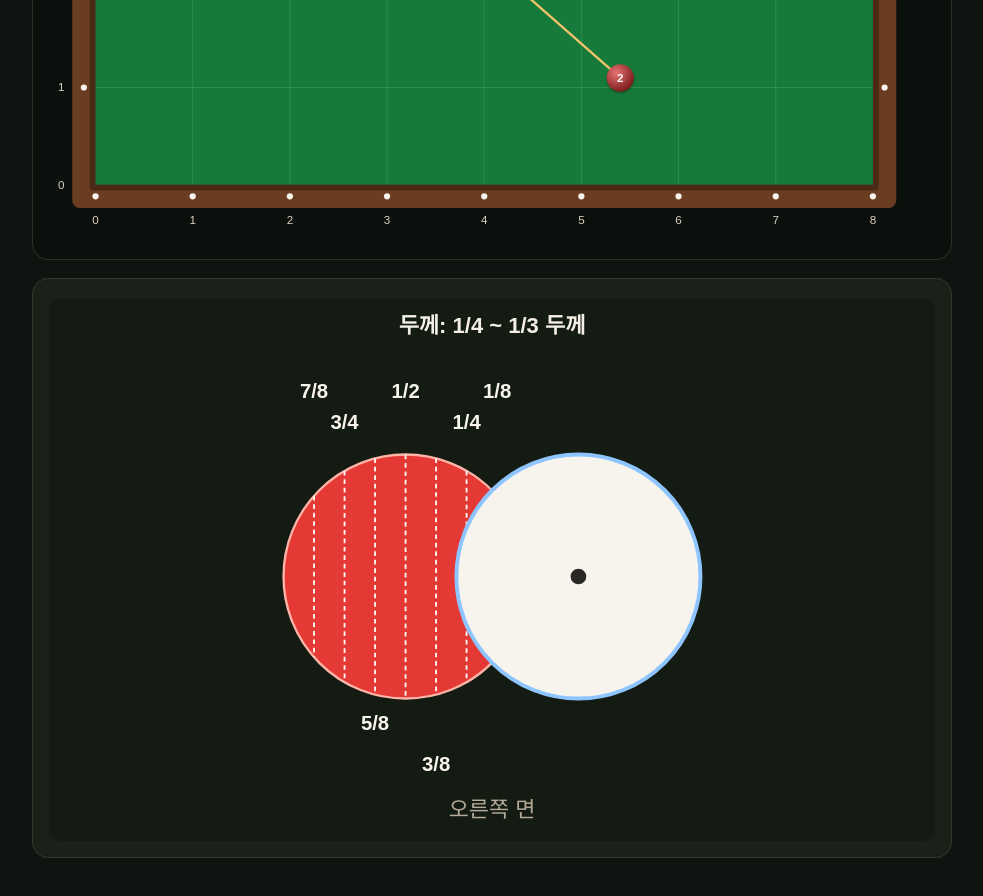
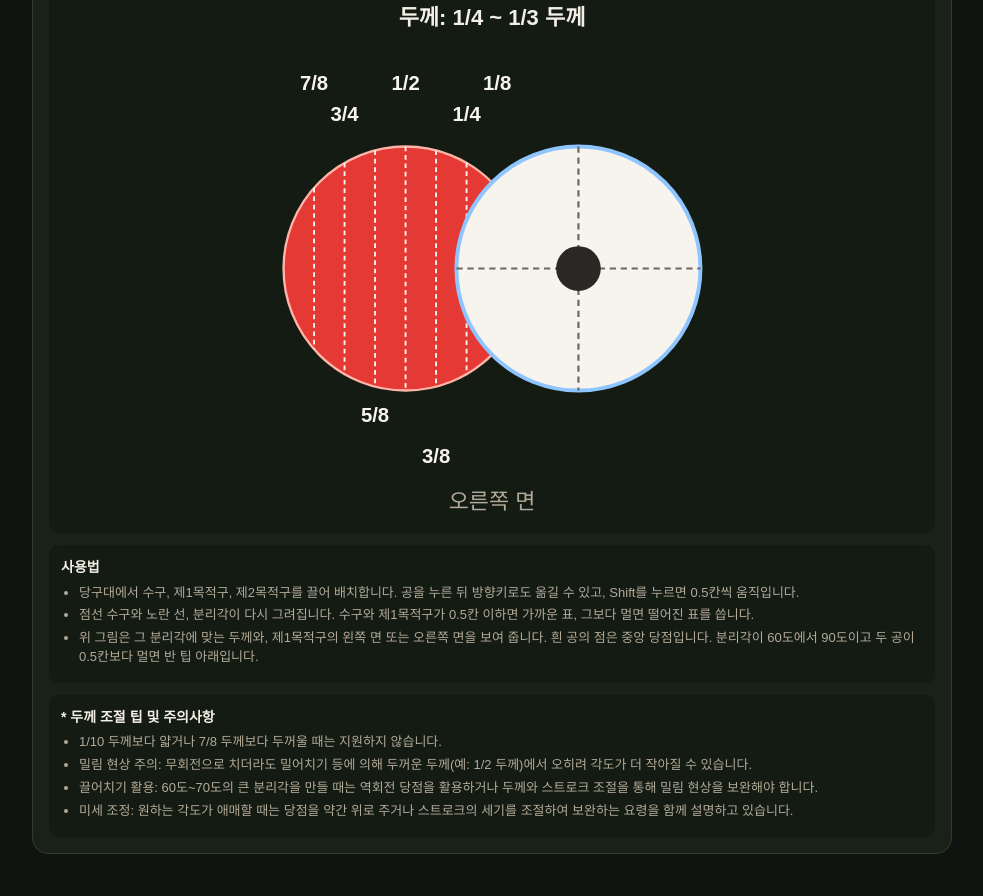
Before and after one commit to zecsky/billiard-4ball-angle, a plain HTML site: page index.html in a window 1280 px wide. Shown: the part 652-1548 px from the top of the page, without its empty margins (42-1025 px from the left). Drawn offline with Linux system fonts and the light colour scheme.

Commit message:
1/10~7/8 밖은 지원 안함으로 두고, 당점 크기와 사용법을 두께 그림에 맞춘다.
Co-authored-by: Cursor <cursoragent@cursor.com>

```diff
--- a/index.html
+++ b/index.html
@@ -36,7 +36,6 @@
   header { padding: 28px 24px 0; }
   h1 { margin: 0 0 6px; font-size: 28px; font-weight: 700; letter-spacing: -0.03em; }
   header p { margin: 0; color: var(--muted); max-width: 46rem; }
-  header .tips { max-width: 46rem; }
   main {
     display: grid;
     grid-template-columns: minmax(0, 1fr);
@@ -151,15 +150,6 @@
 <body>
 <header>
   <h1>4구 분리각 · 두께 계산</h1>
-  <p>수구, 제1목적구, 제2목적구를 옮기면 점선 수구와 선분, 분리각이 다시 그려집니다. 점선 수구는 수구가 1/2 두께로 제1목적구에 맞을 때의 수구 중심입니다. 진행 선은 제1목적구 중심에서 공 반지름만큼 비껴 가고, 제1목적구는 그 선의 바깥에 맞닿아 있습니다. 한 선은 수구에서 그 자리를 지나 쿠션까지, 다른 선은 그 자리에서 제2목적구까지입니다. 분리각은 그 두 방향 사이의 각입니다. 두께는 이 각도로 고릅니다. 수구와 제1목적구 중심이 0.5칸 이하면 가까운 표, 그보다 멀면 떨어진 표를 씁니다. 표에 없는 각도는 이웃한 두 두께의 사이로 표시합니다.</p>
-  <div class="tips">
-    <h3>* 두께 조절 팁 및 주의사항</h3>
-    <ul>
-      <li>밀림 현상 주의: 무회전으로 치더라도 밀어치기 등에 의해 두꺼운 두께(예: 1/2 두께)에서 오히려 각도가 더 작아질 수 있습니다.</li>
-      <li>끌어치기 활용: 60도~70도의 큰 분리각을 만들 때는 역회전 당점을 활용하거나 두께와 스트로크 조절을 통해 밀림 현상을 보완해야 합니다.</li>
-      <li>미세 조정: 원하는 각도가 애매할 때는 당점을 약간 위로 주거나 스트로크의 세기를 조절하여 보완하는 요령을 함께 설명하고 있습니다.</li>
-    </ul>
-  </div>
 </header>
 <main>
   <div class="stage">
@@ -167,6 +157,23 @@
   </div>
   <aside class="panel">
     <div id="readout" aria-live="polite"></div>
+    <div class="tips">
+      <h3>사용법</h3>
+      <ul>
+        <li>당구대에서 수구, 제1목적구, 제2목적구를 끌어 배치합니다. 공을 누른 뒤 방향키로도 옮길 수 있고, Shift를 누르면 0.5칸씩 움직입니다.</li>
+        <li>점선 수구와 노란 선, 분리각이 다시 그려집니다. 수구와 제1목적구가 0.5칸 이하면 가까운 표, 그보다 멀면 떨어진 표를 씁니다.</li>
+        <li>위 그림은 그 분리각에 맞는 두께와, 제1목적구의 왼쪽 면 또는 오른쪽 면을 보여 줍니다. 흰 공의 점은 중앙 당점입니다. 분리각이 60도에서 90도이고 두 공이 0.5칸보다 멀면 반 팁 아래입니다.</li>
+      </ul>
+    </div>
+    <div class="tips">
+      <h3>* 두께 조절 팁 및 주의사항</h3>
+      <ul>
+        <li>1/10 두께보다 얇거나 7/8 두께보다 두꺼울 때는 지원하지 않습니다.</li>
+        <li>밀림 현상 주의: 무회전으로 치더라도 밀어치기 등에 의해 두꺼운 두께(예: 1/2 두께)에서 오히려 각도가 더 작아질 수 있습니다.</li>
+        <li>끌어치기 활용: 60도~70도의 큰 분리각을 만들 때는 역회전 당점을 활용하거나 두께와 스트로크 조절을 통해 밀림 현상을 보완해야 합니다.</li>
+        <li>미세 조정: 원하는 각도가 애매할 때는 당점을 약간 위로 주거나 스트로크의 세기를 조절하여 보완하는 요령을 함께 설명하고 있습니다.</li>
+      </ul>
+    </div>
   </aside>
 </main>
 <script>
@@ -705,7 +712,7 @@ function hitSide() {
   return side > 0 ? "right" : "left";
 }
 
-function thicknessFigure(frac, side) {
+function thicknessFigure(frac, side, angle, close) {
   if (frac == null || !side) return "";
   const R = 78;
   const cx = 250;
@@ -737,6 +744,8 @@ function thicknessFigure(frac, side) {
   const edge = cx + (right ? 1 : -1) * R * (1 - 2 * frac);
   const cueCx = edge + (right ? R : -R);
   const sideLabel = right ? "오른쪽 면" : "왼쪽 면";
+  const tipR = R * (12 / 65.5);
+  const tipY = cy + (!close && angle != null && angle >= 60 && angle <= 90 ? tipR : 0);
   const pad = 18;
   const tenthCue = cx + (right ? 1 : -1) * 2 * R * (1 - 0.1);
   const span = Math.abs(tenthCue - cx) + R * 2 + pad * 2;
@@ -747,17 +756,29 @@ function thicknessFigure(frac, side) {
       <circle cx="${cx}" cy="${cy}" r="${R}" fill="#e53935" stroke="#ffb4a8" stroke-width="1.5"/>
       ${lines}
       <circle cx="${cueCx}" cy="${cy}" r="${R}" fill="#f7f4ee" stroke="#8ec5ff" stroke-width="2.5"/>
-      <circle cx="${cueCx}" cy="${cy}" r="5" fill="#2a2824"/>
+      <line x1="${cueCx - R}" y1="${cy}" x2="${cueCx + R}" y2="${cy}" stroke="#6d675f" stroke-width="1.4" stroke-dasharray="4 3"/>
+      <line x1="${cueCx}" y1="${cy - R}" x2="${cueCx}" y2="${cy + R}" stroke="#6d675f" stroke-width="1.4" stroke-dasharray="4 3"/>
+      <circle cx="${cueCx}" cy="${tipY}" r="${tipR}" fill="#2a2824"/>
       <text x="${pairMid}" y="302" text-anchor="middle" fill="#b3aa98" font-size="14">${sideLabel}</text>
     </svg>
   `;
 }
 
+function thicknessInRange(hit) {
+  if (!hit) return false;
+  if (hit.rows.length !== 1) return true;
+  return !hit.value.includes("보다");
+}
+
+function thicknessOutOfRange(hit) {
+  return !!hit && hit.rows.length === 1 && hit.value.includes("보다");
+}
+
+let lastThicknessFigure = "";
+
 function thicknessCaption(hit) {
   if (!hit) return "두께: —";
   if (hit.rows.length === 2) return "두께: " + hit.rows[0].value + " ~ " + hit.rows[1].value + " 두께";
-  if (hit.value.includes("얇게")) return "두께: " + hit.rows[0].value + " 두께보다 얇게";
-  if (hit.value.includes("두껍게")) return "두께: " + hit.rows[0].value + " 두께보다 두껍게";
   return "두께: " + hit.value + " 두께";
 }
 
@@ -776,13 +797,17 @@ function renderReadout() {
 
   const side = hitSide();
   const frac = thicknessFrac(hit);
+  const inRange = thicknessInRange(hit);
+  const outOfRange = thicknessOutOfRange(hit);
+  if (inRange) lastThicknessFigure = thicknessFigure(frac, side, angle, close);
+  const caption = outOfRange ? "두께: 지원 안함" : thicknessCaption(hit);
   readout.innerHTML = `
-    <div class="sums">
+    ${inRange || outOfRange ? `<div class="sums">
       <div class="sum">
-        <p class="hit-label">${thicknessCaption(hit)}</p>
-        ${thicknessFigure(frac, side)}
+        <p class="hit-label">${caption}</p>
+        ${lastThicknessFigure}
       </div>
-    </div>
+    </div>` : ""}
     ${overlap.length ? `<p class="warn">${overlap.map((x) => x[0]).join(", ")}이 겹칩니다. 공 지름은 61.5mm로 두었습니다.</p>` : ""}
   `;
 }
```
